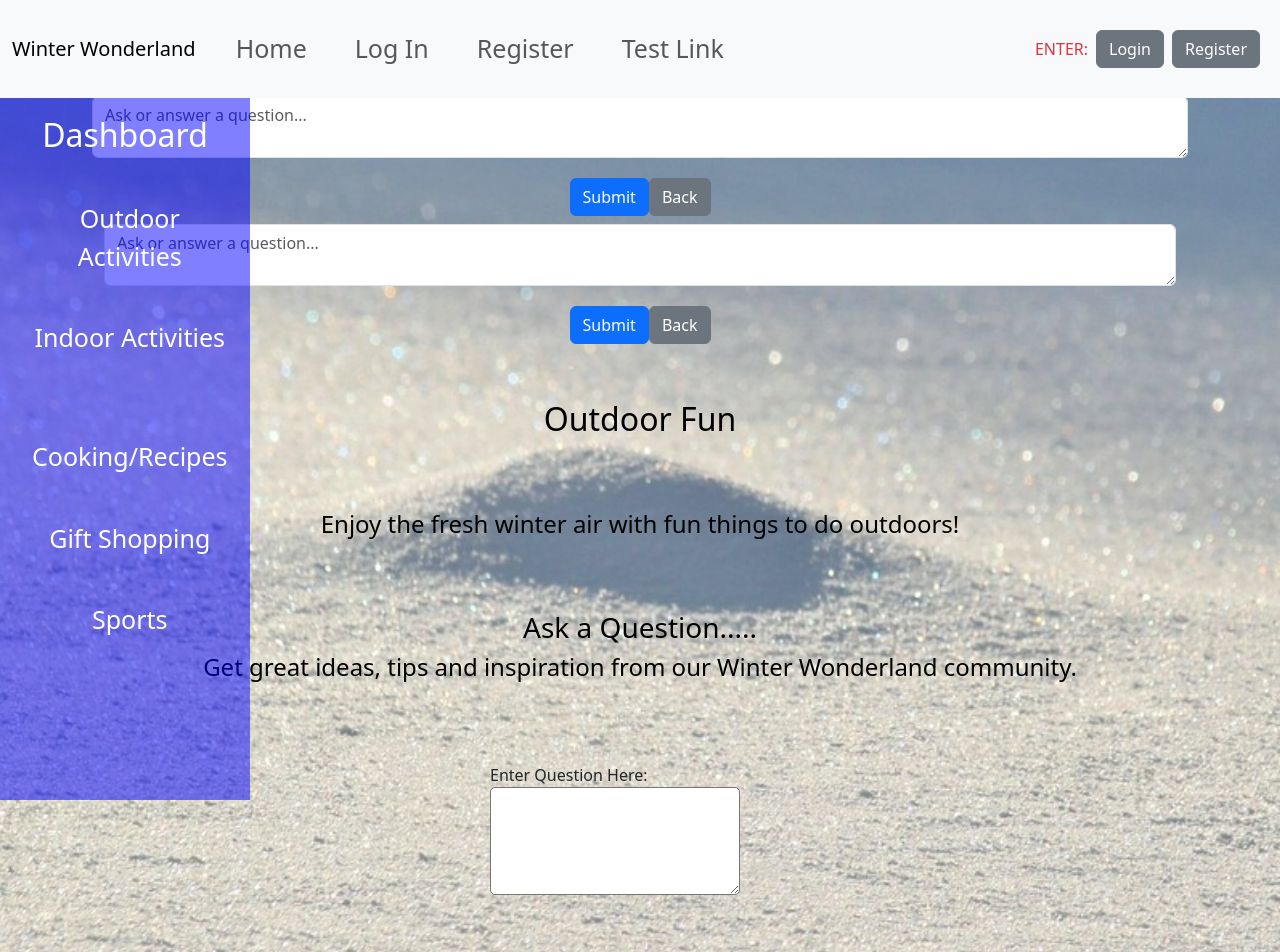
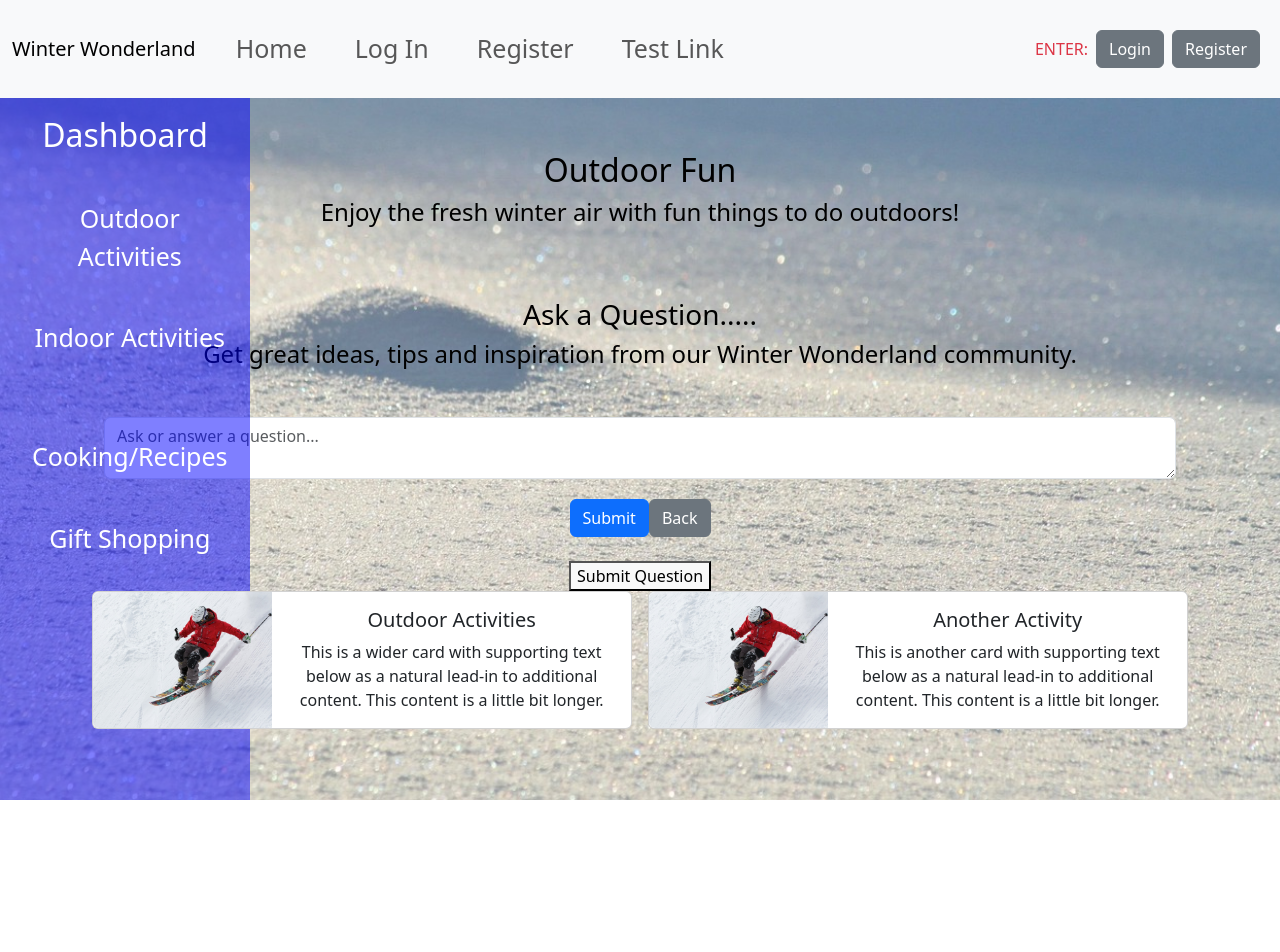
Before and after one commit to hubforschoolwork/pro5go, a React (Vite) app: page /outdoor in a window 1280 px wide. Shown: the top 952 px of the page. After the commit the page ends 800 px from the top, so only its background shows below. Built offline with nearby package versions, Linux system fonts and the light colour scheme.

Commit message:
Fix placement of items on page

```diff
--- a/src/components/outdoorfun.jsx
+++ b/src/components/outdoorfun.jsx
@@ -6,12 +6,10 @@ function Outdoorgalore() {
         <>
         <div className="form-container">
             <h2>Outdoor Fun</h2>
+            <h4>Enjoy the fresh winter air with fun things to do outdoors!</h4>
         </div>
 
-        <div className="form-container">
-                <h4>Enjoy the fresh winter air with fun things to do outdoors!</h4>
-            </div>
-        </>
+         </>
     );
 }
 
--- a/src/components/questionform.jsx
+++ b/src/components/questionform.jsx
@@ -10,7 +10,7 @@ function Questionit() {
             <h4>Get great ideas, tips and inspiration from our Winter Wonderland community.</h4>
         </div>
 
-<div className='container'>
+{/* <div className='container'>
         <div className='form-grid'>
         <div class="d-flex justify-content-center">
                 <label>Enter Question Here:
@@ -25,7 +25,7 @@ function Questionit() {
             <button type="submit" id='button'>Back</button>
         </div>
         </div>
-</div>
+</div> */}
 
         </>
     );
--- a/src/pages/outdoor.jsx
+++ b/src/pages/outdoor.jsx
@@ -7,7 +7,6 @@ import Questionit from '../components/questionform.jsx';
 import './outdoor.css';
 // import Addit from '../components/addit.jsx';
 import Attitude from '../components/attitude.jsx';
-import ForumForm from '../components/forumform.jsx';
 import TopicPage from '../components/outdoortop.jsx';
 
 
@@ -20,13 +19,14 @@ function Outdoor() {
         <div className="form-container">
 
         </div>
-        <ForumForm />
-        <TopicPage />
+        {/* <ForumForm /> */}
+
         <Outdoorgalore />
         <Questionit />
+        <TopicPage />
         <Questionbutton />
-        {/* <Addit /> */}
         <Attitude />
+
         </>
     );
 }
```
